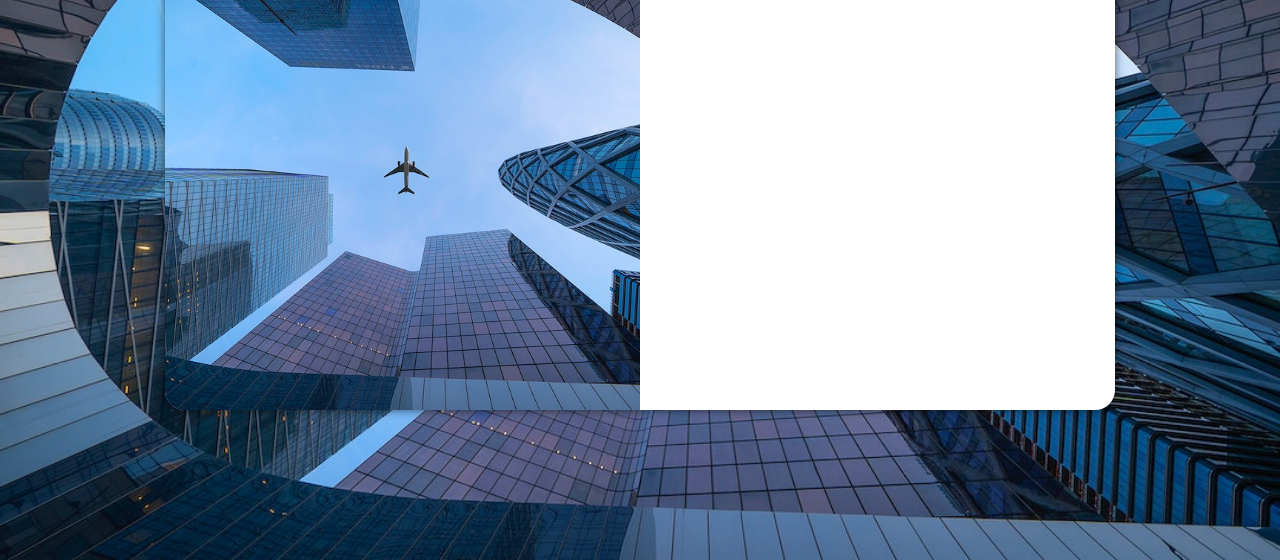
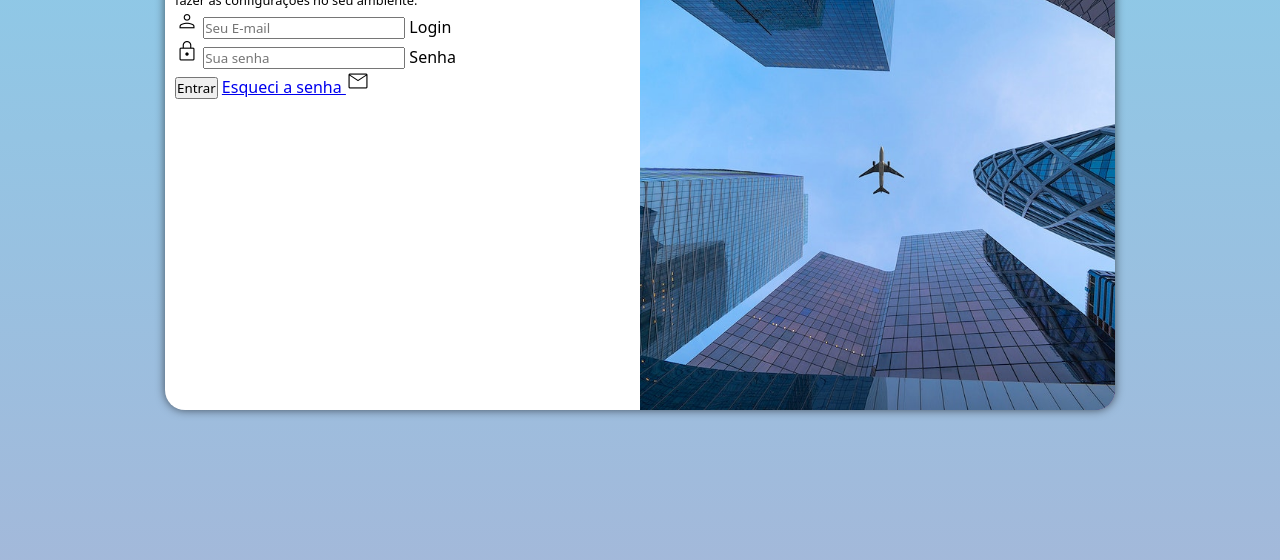
Before and after one commit to YagoDamasco/projeto-login, a plain HTML site: page index.html in a window 1280 px wide. Shown: the part 240-800 px from the top of the page. Drawn offline with nearby package versions, Linux system fonts and the light colour scheme.

Commit message:
adicionei o formulário

```diff
--- a/estilos/media-query.css
+++ b/estilos/media-query.css
@@ -34,7 +34,7 @@
     }
 
     section#login > div#imagem {
-        float: left;
+        float: right;
         width: 50%;
         height: 100%;
     }
--- a/estilos/style.css
+++ b/estilos/style.css
@@ -14,9 +14,7 @@
 }
 
 body {
-    background: url(../imagens/imagem-de-fundo.jpg) no-repeat top center;
-    background-size: cover;
-    background-attachment: fixed;
+    background: linear-gradient(to bottom, #87CEEB, #b9e7f7c0);
 }
 
 main {
@@ -55,3 +53,20 @@
     padding: 10px;
 
 }
+
+div#formulario > h1 {
+    text-align: center;
+    padding: 10px;
+}
+
+div#formulario > p {
+    font-size: 0.8em;
+}
+
+.material-symbols-outlined {
+  font-variation-settings:
+  'FILL' 0,
+  'wght' 300,
+  'GRAD' 0,
+  'opsz' 48
+}
--- a/index.html
+++ b/index.html
@@ -5,6 +5,7 @@
     <meta http-equiv="X-UA-Compatible" content="IE=edge">
     <meta name="viewport" content="width=device-width, initial-scale=1.0">
     <title>Login</title>
+    <link rel="stylesheet" href="https://fonts.googleapis.com/css2?family=Material+Symbols+Outlined:opsz,wght,FILL,GRAD@20..48,100..700,0..1,-50..200" />
     <link rel="stylesheet" href="estilos/style.css">
     <link rel="stylesheet" href="estilos/media-query.css">
 </head>
@@ -18,7 +19,24 @@
                 <h1>Login</h1>
                 <p>Seja bem-vindo(a) novamente. Faça login para acessar sua conta e poder fazer as configurações no seu ambiente.</p>
                 <form action="login.php" method="post">
-
+                    <div class="compo">
+                        <span class="material-symbols-outlined">
+                            person
+                            </span>
+                        <input type="email" name="login" id="ilogin" placeholder="Seu E-mail" autocomplete="email" required maxlength="30">
+                        <label for="ilogin">Login</label>
+                    </div>
+                    <div class="compo">
+                        <span class="material-symbols-outlined">
+                            lock
+                            </span>
+                        <input type="password" name="senha" id="isenha" placeholder="Sua senha" autocomplete="current-password" required minlength="8" maxlength="20">
+                        <label for="isenha">Senha</label>
+                    </div>
+                    <input type="submit" value="Entrar">
+                    <a href="esqueci.html">Esqueci a senha
+                    </a>
+                    <span class="material-symbols-outlined"> mail</span>
                 </form>
             </div>
         </section>
```
